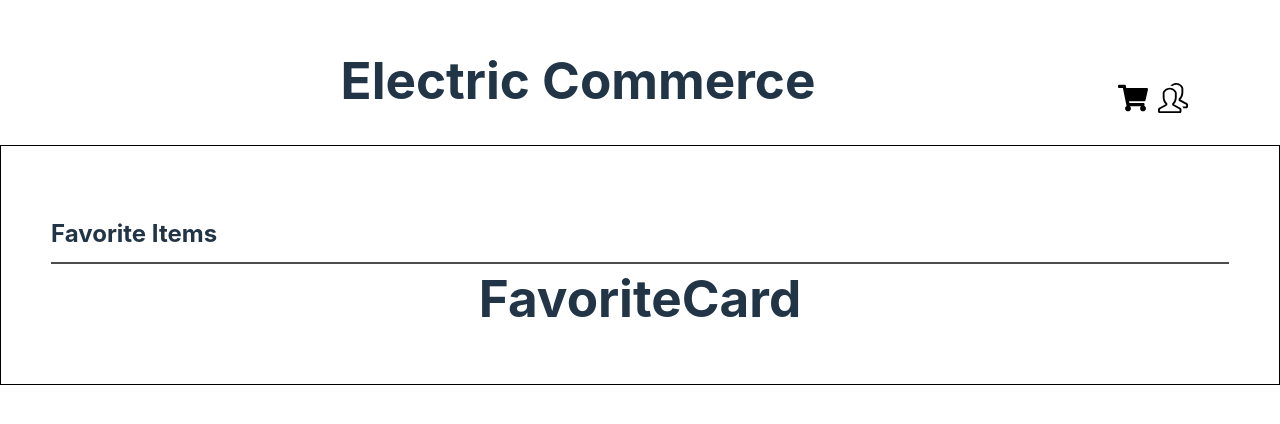
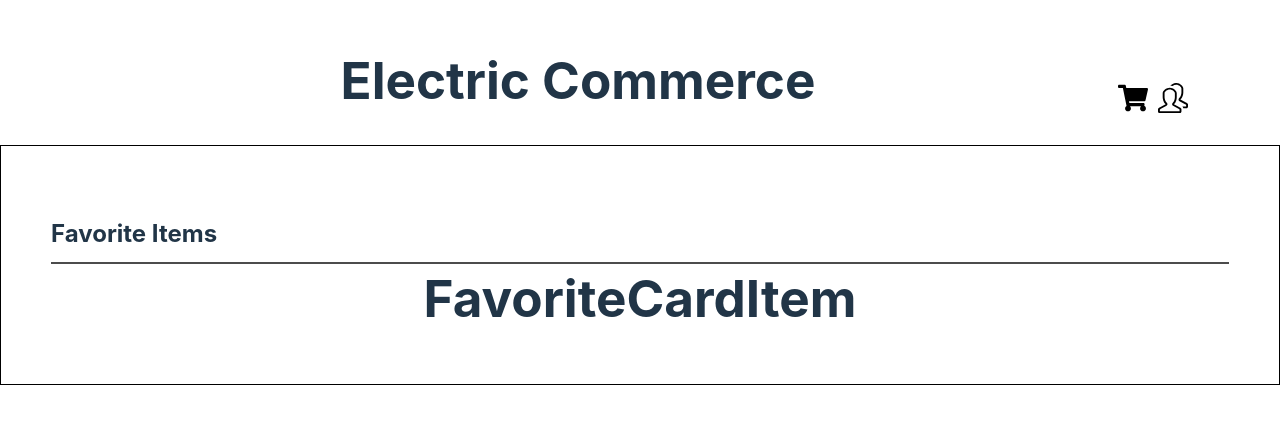
Before and after one commit to kip2/E-Commerce-Site-React, a React (Vite) app in the folder app/: page / in a window 1280 px wide. Shown: the part 200-624 px from the top of the page. Built offline with nearby package versions, Linux system fonts and the light colour scheme.

Commit message:
FavoriteCardItemのスケルトン作成

```diff
--- /dev/null
+++ b/app/src/components/molecules/FavoriteCardItem.tsx
@@ -0,0 +1,9 @@
+const FavoriteCardItem = () => {
+    return(
+        <>
+            <h1>FavoriteCardItem</h1>
+        </>
+    )
+}
+
+export default FavoriteCardItem
--- a/app/src/components/organisms/FavoriteCard.tsx
+++ b/app/src/components/organisms/FavoriteCard.tsx
@@ -1,11 +1,12 @@
 import "./FavoriteCard.css"
 import Title from "../atoms/Title"
+import FavoriteCardItem from "../molecules/FavoriteCardItem"
 
 const FavoriteCard = () => {
     return (
         <div className="favorite-card">
             <Title title={"Favorite Items"}/>
-            <h1>FavoriteCard</h1>
+            <FavoriteCardItem />
         </div>
     )
 }
```
